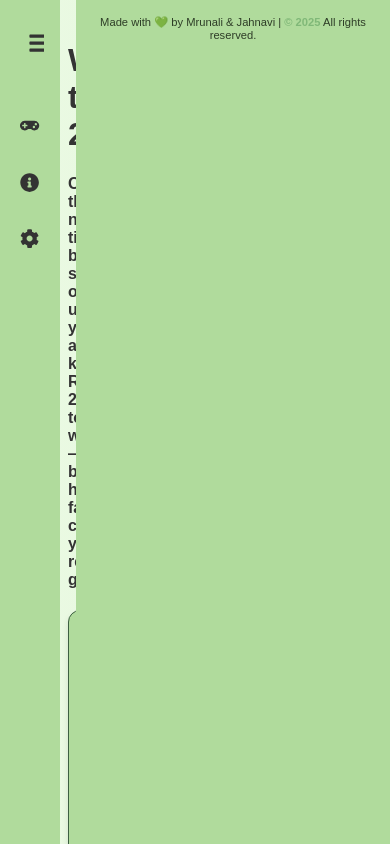
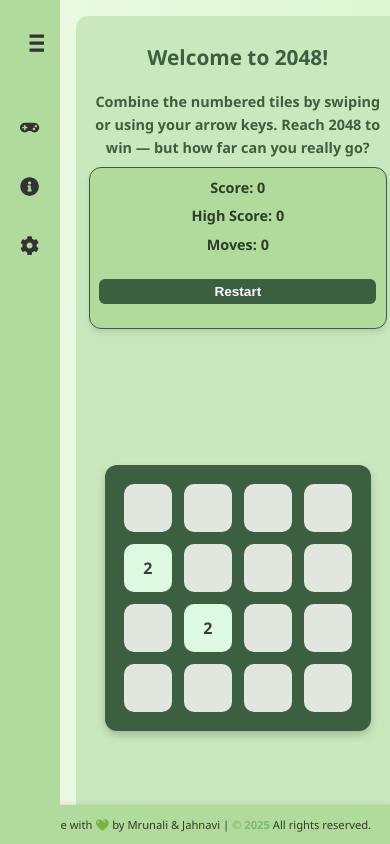
Before and after one commit to janhaviss/2048_Game, a React (Vite) app in the folder 2048_game/: page / in a window 390 px wide. Shown: the top 844 px of the page. Built offline with nearby package versions, Linux system fonts and the light colour scheme.

Commit message:
revised the app.css

```diff
--- a/2048_game/src/App.css
+++ b/2048_game/src/App.css
@@ -1,85 +1,155 @@
-/* RESET */
 html, body {
   margin: 0;
   padding: 0;
-  width: 100%;
-  max-width: 100%;
+  height: 100%;
   overflow-x: hidden;
-  font-family: "Segoe UI", Tahoma, Geneva, Verdana, sans-serif;
 }
 
-/* General Box Model Fix */
-*, *::before, *::after {
-  box-sizing: border-box;
+.app-container {
+  display: flex;
+  height: 100vh;
+  background: linear-gradient(to right, #ecfae5, #ddf6d2);
+  font-family: "Segoe UI", Tahoma, Geneva, Verdana, sans-serif;
+  color: #2e3d27;
+  overflow: hidden;
 }
 
-/* Base App Container */
-.app-container {
-  display: flex;
-  flex-direction: row;
-  min-height: 100dvh;
-  background: linear-gradient(to right, #ecfae5, #ddf6d2);
-  overflow-x: hidden;
-  width: 100%;
-}
-
-/* Sidebar (already fixed in your other file) */
 .content-wrapper {
   flex: 1;
   display: flex;
   justify-content: center;
-  align-items: center;
-  padding: 1rem;
-  margin-left: 200px; /* Adjusted dynamically in media query */
-  overflow-x: hidden;
-  overflow-y: auto;
+  align-items: center; /* added for vertical centering */
+  padding: 2rem;
+  box-sizing: border-box;
+  width: 100%;
 }
 
-/* Main Content */
 .main-content {
   width: 100%;
-  max-width: 1100px;
+  max-width: 768px;
+  background-color: #cae8bd;
   padding: 1rem;
+  border-radius: 12px;
+  transition: background-color 0.3s ease-in-out;
   box-sizing: border-box;
-  padding-bottom: 3rem; /* To avoid overlap with footer */
 }
 
-/* Footer (optional: fixed or not) */
-.footer {
-  width: 100%;
-  background-color: #b0db9c;
-  color: #2e3d27;
+/* Typography */
+.main-content h1 {
+  font-size: 2rem;
+  font-weight: bold;
+  margin-bottom: 0.5rem;
+  color: #3c5f41;
   text-align: center;
-  padding: 5px 0;
-  font-size: 0.7rem;
-  z-index: 10;
-  position: relative; /* change from fixed */
 }
 
-/* Make sure nothing forces horizontal scroll */
-img, canvas, iframe, .game-container, .main-content, .content-wrapper, .app-container {
-  max-width: 100%;
-  overflow-x: hidden;
+.intro-text {
+  font-size: 1.1rem;
+  margin-bottom: 0.5rem;
+  color: #3e5f3d;
+  line-height: 1.6;
+  text-align: center;
 }
 
-/* Mobile Sidebar Collapse */
-@media (max-width: 640px) {
-  .sidebar {
-    width: 60px;
-  }
-  .content-wrapper {
-    margin-left: 60px;
-  }
+/* Button */
+.restart-btn {
+  background-color: #3c5f41;
+  color: white;
+  border: none;
+  padding: 8px 16px;
+  font-weight: bold;
+  border-radius: 6px;
+  cursor: pointer;
+  transition: background-color 0.2s ease;
+  margin-bottom: 14px;
 }
 
-/* Small Screen Fix */
-@media screen and (max-width: 480px) {
+.restart-btn:hover {
+  background-color: #388e3c;
+}
+
+/* PINK THEME */
+.pink.app-container {
+  background: linear-gradient(to right, #ffe0f0, #fbd3e9);
+  color: #4d2a35;
+}
+.pink .main-content { background-color: #fbd3e9; }
+.pink .main-content h1 { color: #a4456f; }
+.pink .intro-text { color: #91345e; }
+.pink .restart-btn { background-color: #a4456f; }
+.pink .restart-btn:hover { background-color: #892d58; }
+
+/* BLUE THEME */
+.blue .app-container {
+  background: linear-gradient(to right, #e0f7ff, #d3effb);
+  color: #00335d;
+}
+.blue .main-content { background-color: #add8e6; }
+.blue .main-content h1,
+.blue .intro-text { color: #000B58; }
+.blue .restart-btn { background-color: #000B58; color: white; }
+.blue .restart-btn:hover { background-color: #3c4271; }
+
+/* RESPONSIVE STYLING */
+@media screen and (max-width: 768px) {
+  .content-wrapper {
+    padding: 1rem;
+    align-items: flex-start; /* Ensures scrollability on very short screens */
+  }
+
   .main-content {
     padding: 0.8rem;
   }
 
-  .content-wrapper {
-    padding: 0.5rem;
-    margin-left: 60px;
+  .main-content h1 {
+    font-size: 1.5rem;
+  }
+
+  .intro-text {
+    font-size: 1rem;
+  }
+
+  .score-container {
+    flex-direction: column;
+    gap: 0.8rem;
+    padding: 0.8rem;
+    font-size: 0.95rem;
+  }
+
+  .score-item {
+    font-size: 1rem;
+    text-align: center;
+  }
+
+  .restart-btn {
+    width: 100%;
+    margin-left: 0;
+    font-size: 0.95rem;
+    padding: 6px 12px;
   }
 }
+
+@media screen and (max-width: 480px) {
+  .main-content h1 {
+    font-size: 1.3rem;
+  }
+
+  .intro-text {
+    font-size: 0.9rem;
+  }
+
+  .score-container {
+    font-size: 0.9rem;
+    gap: 0.6rem;
+    padding: 0.6rem;
+  }
+
+  .score-item {
+    font-size: 0.9rem;
+  }
+
+  .restart-btn {
+    font-size: 0.85rem;
+    padding: 5px 10px;
+  }
+}
--- a/2048_game/src/App.jsx
+++ b/2048_game/src/App.jsx
@@ -100,9 +100,9 @@ export default function App() {
           )}
 
 
+      <Footer />
         </div>
       </div>
-      <Footer />
     </div>
   );
 }
--- a/2048_game/src/css/Footer.css
+++ b/2048_game/src/css/Footer.css
@@ -1,12 +1,16 @@
 /* Base footer styling */
 .footer {
-  position: relative;
+  position: fixed;
   bottom: 0;
-  width: 100%;
+  right: 0;
+  width: 95.3%;
   background-color: #b0db9c;
+  color: #2e3d27;
   text-align: center;
-  padding: 6px 0;
+  padding: 1px 0;
   font-size: 0.7rem;
+  box-shadow: 0 -1px 6px rgba(0, 0, 0, 0.1);
+  z-index: 10;
 }
 
 .footer span {
--- a/2048_game/src/css/Game.css
+++ b/2048_game/src/css/Game.css
@@ -3,30 +3,25 @@
   justify-content: center;
   align-items: center;
   padding: 1rem;
+  min-height: 60vh;
   box-sizing: border-box;
-  width: 100%;
 }
 
 .game-container {
   background-color: #3c5f41;
   padding: 1.5rem;
   border-radius: 12px;
-  box-shadow: 0 4px 8px rgba(165, 159, 159, 0.549);
-  width: fit-content;
+  box-shadow: 0 4px 8px rgba(0, 0, 0, 0.2);
+  width: 100%;
+  max-width: 420px;
   box-sizing: border-box;
-  display: flex;
-  justify-content: center;
 }
-
-
 
 /* Game Board Layout */
 .board {
   display: flex;
   flex-direction: column;
   gap: 8px;
-  width: 100%;
-  aspect-ratio: 1 / 1;
 }
 
 .board-row {
@@ -95,9 +90,3 @@
     gap: 6px;
   }
 }
-
-@media screen and (min-width: 1024px) {
-  .game-container {
-    max-width: 800px; /* Expand for desktop */
-  }
-}
```
